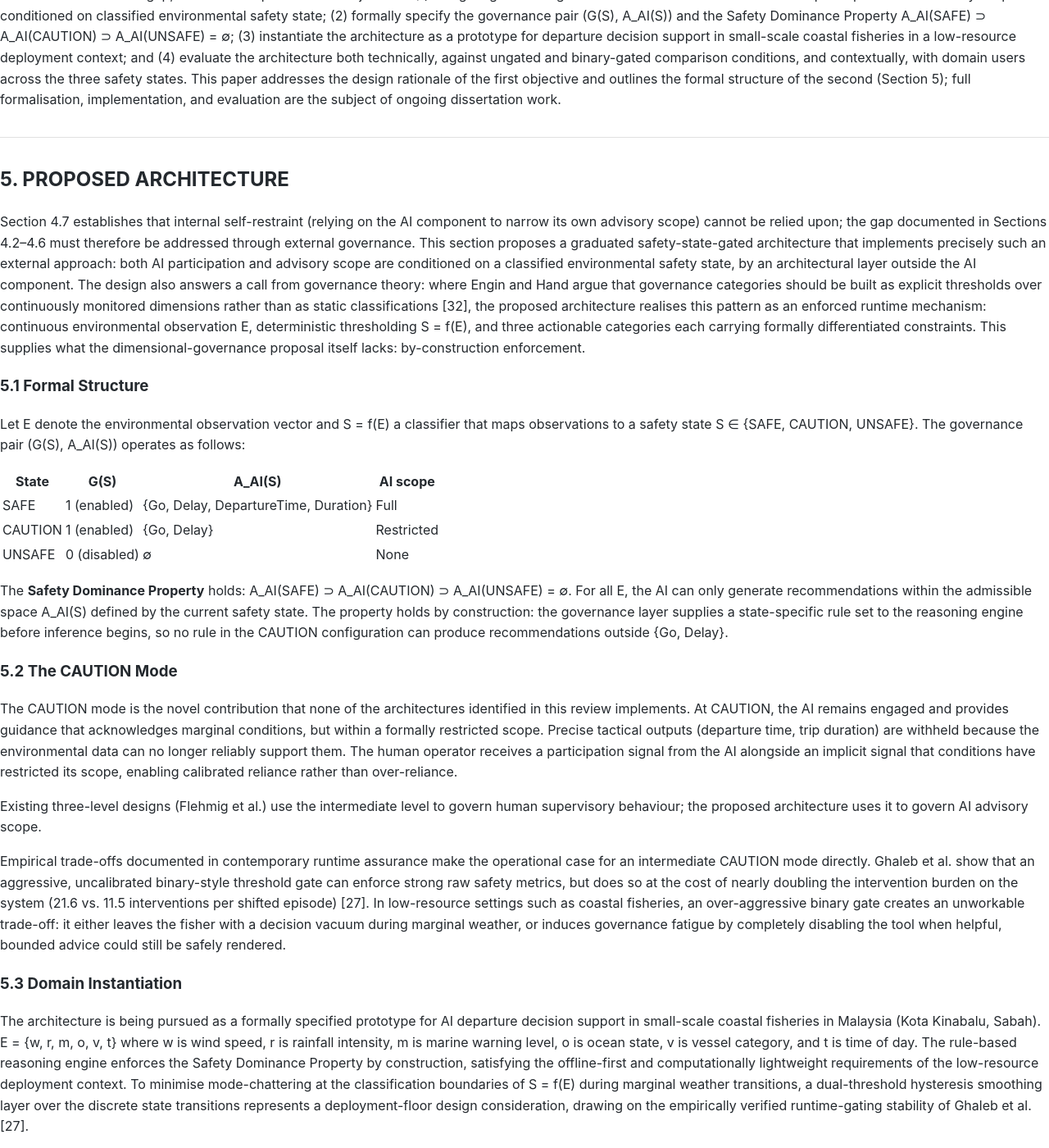
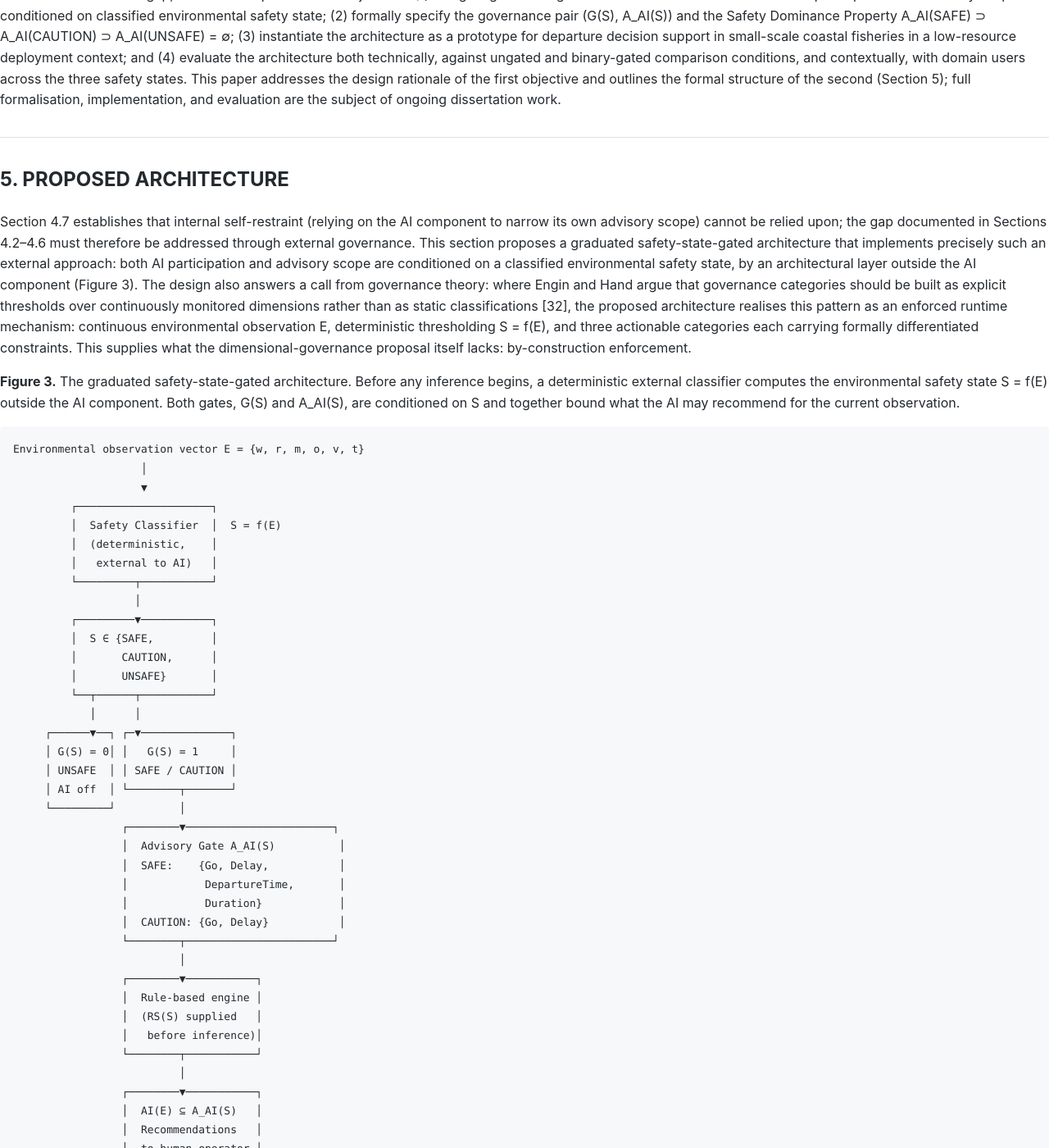
Before and after one commit to kandaiiskandar/research-plan, a Jekyll site: the page built from ipsci-2026-paper-v5.md, in a window 1280 px wide and 1400 px high, scrolled down 9142 px. Shown: the whole window at 82% size. Built offline with Jekyll 4.4.1, drawn with Linux system fonts in a browser that asks for light colours; our own code applies the rules of GitHub Pages for plain Markdown files; some of the changed text lies outside the part shown.

Commit message:
revise: address reviewer issues — StLR methodology, analytical framework, novelty framing, figures, hedged claims, expanded Table 1
Co-Authored-By: Claude Sonnet 4.6 <noreply@anthropic.com>

````diff
--- a/ipsci-2026-paper-v5.md
+++ b/ipsci-2026-paper-v5.md
@@ -187,7 +187,51 @@ Based on the identified gap, this research pursues four objectives: (1) design a
 
 ## 5. PROPOSED ARCHITECTURE
 
-Section 4.7 establishes that internal self-restraint (relying on the AI component to narrow its own advisory scope) cannot be relied upon; the gap documented in Sections 4.2–4.6 must therefore be addressed through external governance. This section proposes a graduated safety-state-gated architecture that implements precisely such an external approach: both AI participation and advisory scope are conditioned on a classified environmental safety state, by an architectural layer outside the AI component. The design also answers a call from governance theory: where Engin and Hand argue that governance categories should be built as explicit thresholds over continuously monitored dimensions rather than as static classifications [32], the proposed architecture realises this pattern as an enforced runtime mechanism: continuous environmental observation E, deterministic thresholding S = f(E), and three actionable categories each carrying formally differentiated constraints. This supplies what the dimensional-governance proposal itself lacks: by-construction enforcement.
+Section 4.7 establishes that internal self-restraint (relying on the AI component to narrow its own advisory scope) cannot be relied upon; the gap documented in Sections 4.2–4.6 must therefore be addressed through external governance. This section proposes a graduated safety-state-gated architecture that implements precisely such an external approach: both AI participation and advisory scope are conditioned on a classified environmental safety state, by an architectural layer outside the AI component (Figure 3). The design also answers a call from governance theory: where Engin and Hand argue that governance categories should be built as explicit thresholds over continuously monitored dimensions rather than as static classifications [32], the proposed architecture realises this pattern as an enforced runtime mechanism: continuous environmental observation E, deterministic thresholding S = f(E), and three actionable categories each carrying formally differentiated constraints. This supplies what the dimensional-governance proposal itself lacks: by-construction enforcement.
+
+**Figure 3.** The graduated safety-state-gated architecture. Before any inference begins, a deterministic external classifier computes the environmental safety state S = f(E) outside the AI component. Both gates, G(S) and A_AI(S), are conditioned on S and together bound what the AI may recommend for the current observation.
+
+```
+Environmental observation vector E = {w, r, m, o, v, t}
+                    │
+                    ▼
+         ┌─────────────────────┐
+         │  Safety Classifier  │  S = f(E)
+         │  (deterministic,    │
+         │   external to AI)   │
+         └─────────┬───────────┘
+                   │
+         ┌─────────▼───────────┐
+         │  S ∈ {SAFE,         │
+         │       CAUTION,      │
+         │       UNSAFE}       │
+         └──┬──────┬───────────┘
+            │      │
+     ┌──────▼──┐ ┌─▼──────────────┐
+     │ G(S) = 0│ │   G(S) = 1     │
+     │ UNSAFE  │ │ SAFE / CAUTION │
+     │ AI off  │ └────────┬───────┘
+     └─────────┘          │
+                 ┌────────▼───────────────────────┐
+                 │  Advisory Gate A_AI(S)          │
+                 │  SAFE:    {Go, Delay,           │
+                 │            DepartureTime,       │
+                 │            Duration}            │
+                 │  CAUTION: {Go, Delay}           │
+                 └────────┬───────────────────────┘
+                          │
+                 ┌────────▼───────────┐
+                 │  Rule-based engine │
+                 │  (RS(S) supplied   │
+                 │   before inference)│
+                 └────────┬───────────┘
+                          │
+                 ┌────────▼───────────┐
+                 │  AI(E) ⊆ A_AI(S)   │
+                 │  Recommendations   │
+                 │  to human operator │
+                 └────────────────────┘
+```
 
 ### 5.1 Formal Structure
 
````
